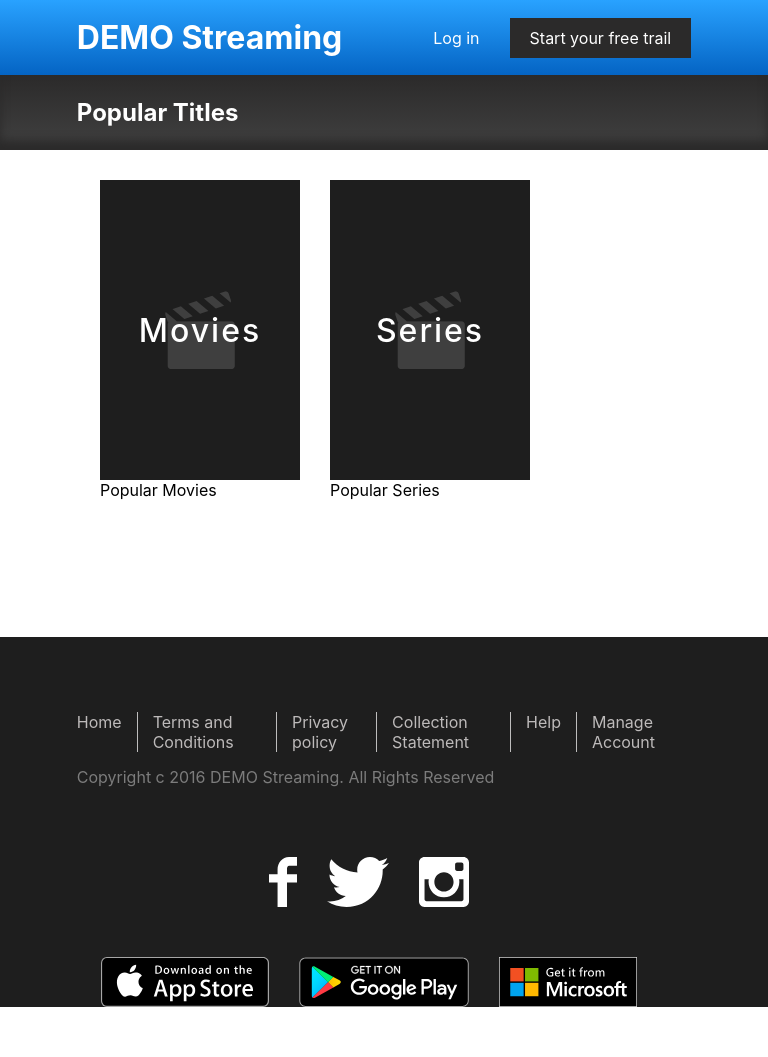
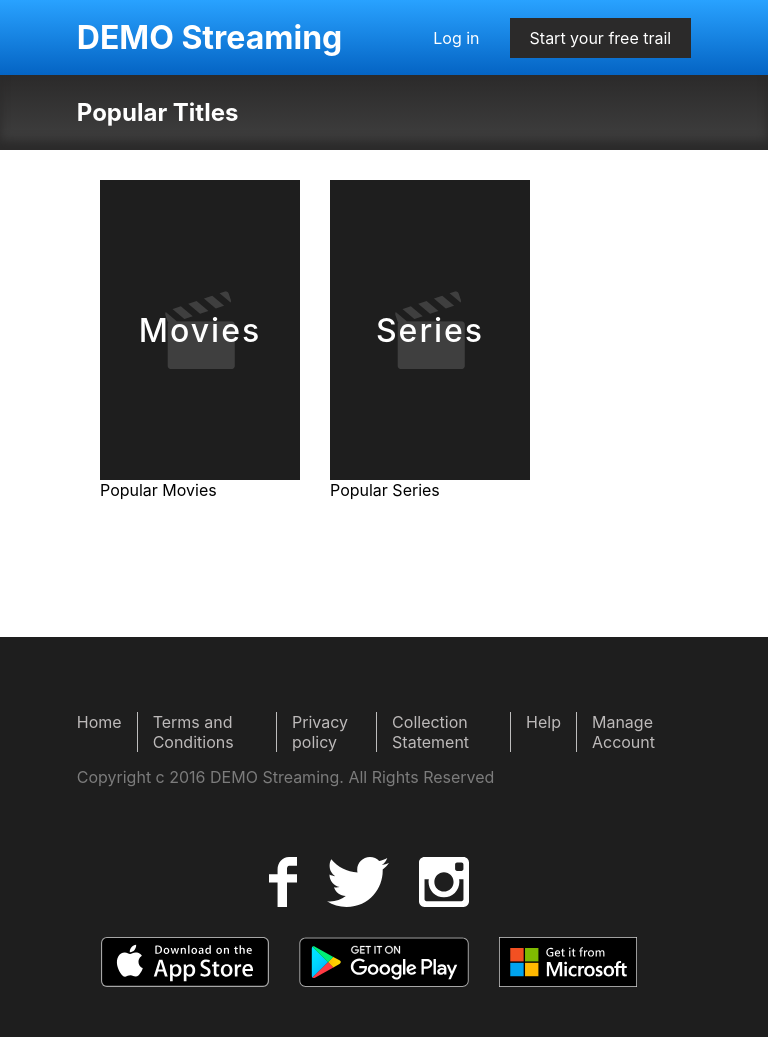
Before and after one commit to ScarfaceX73/Bitcot-fe, a React (Create React App) app: page / in a window 768 px wide. Built offline with nearby package versions, Linux system fonts and the light colour scheme.

Commit message:
first commit

```diff
--- a/src/App.css
+++ b/src/App.css
@@ -13,7 +13,6 @@
 
 .footer {
   background-color: rgb(30, 30, 30);
-
   color: #ffffff;
 }
 
@@ -122,17 +121,16 @@
     display: block;
   }
   .social-media {
-    margin: 20px 0px;
+    margin: 20px 0px 30px 0px;
     display: flex;
     justify-content: center;
-    margin-bottom: 50px;
   }
 
   .app-store {
-    margin: 20px 0px;
+    margin: 20px 0px 0px 0px;
     display: flex;
     justify-content: center;
-    margin-bottom: 50px;
+    padding-bottom: 50px;
   }
 }
 
```
